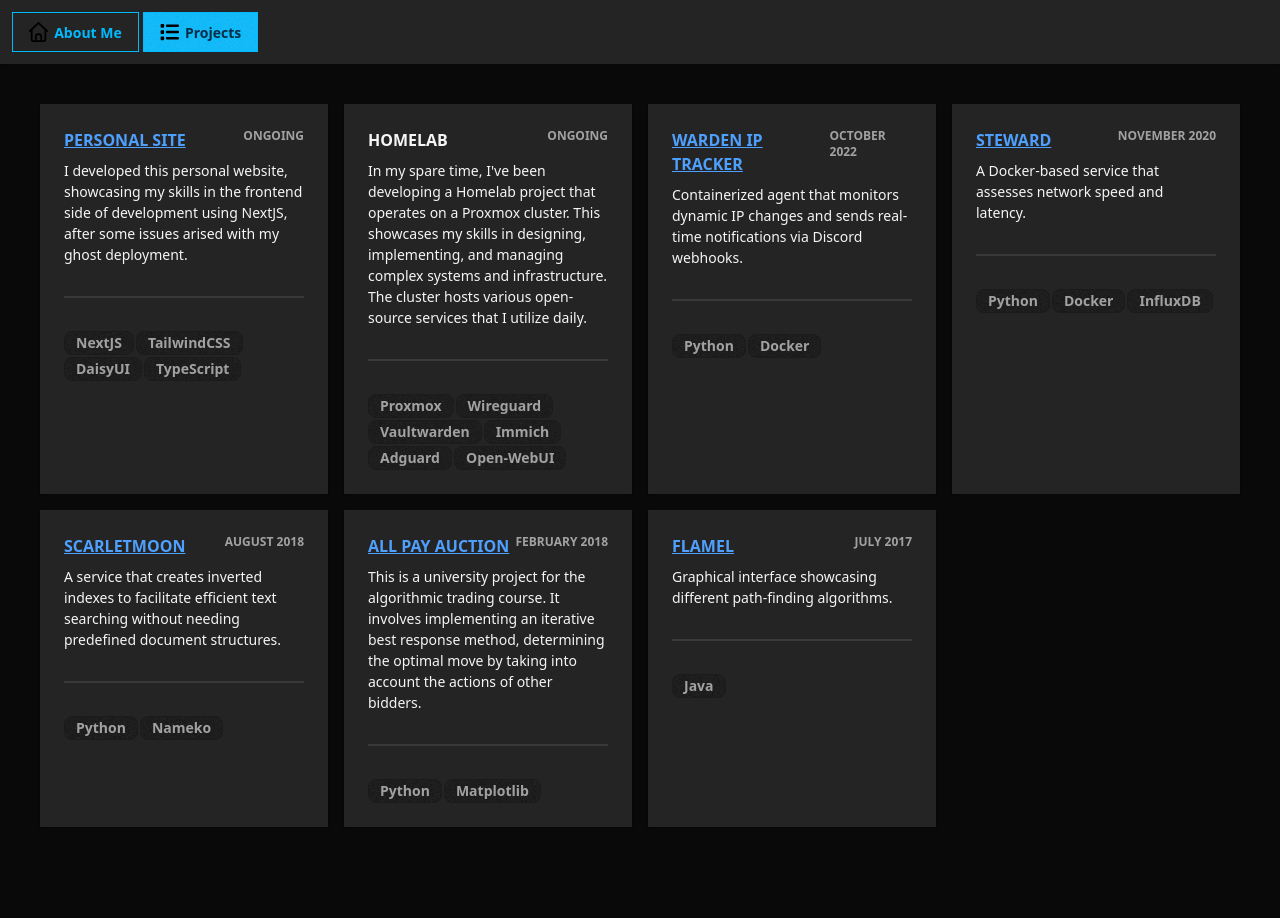
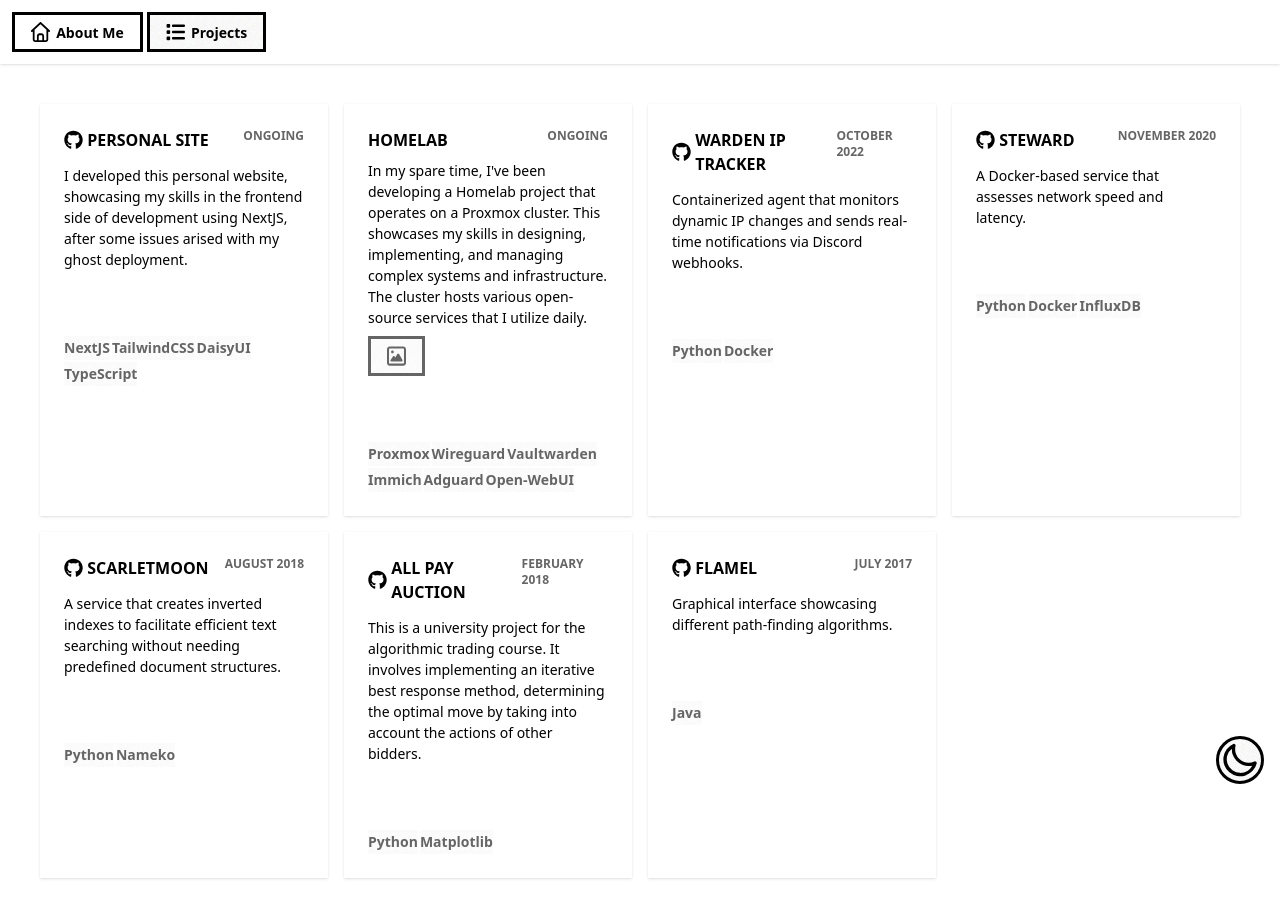
Before and after one commit to giannis-papaioannou/papaioannou.dev, a Next.js app: page /projects in a window 1280 px wide. Before the commit the page ends 867 px from the top, so only its background shows below. Built offline with nearby package versions, Linux system fonts and the light colour scheme.

Commit message:
new: various improvements to the links of the projects new: projects can show images fix: adds missing alt text new: adds theme switcher

```diff
--- a/app/globals.css
+++ b/app/globals.css
@@ -1,12 +1,48 @@
 @import "tailwindcss";
 @plugin "daisyui" {
-  themes: dark --default --prefersdark;
+  themes: light, dark --prefersdark;
 }
 /* https://daisyui.com/theme-generator/#theme=eJx9lPFu4yAMxl8FRZp0J60WNgSSexua0Gu0NFSQaN1O9-5HaK9NGrY_sX_fZxss_hSDOdniV9Ea_1a8Fo3rnd-F5miX0d3uGt-bYHfIecy4t745_kD5wjjjP58ZWjDE84xYMirPNG4Y7TDeuVpvuLPvTsZ_3BE9lwOskREBocqwG1sqZw2viZECLmmpCTbSbaaCKhmVEhTJLL4tUl2LxMaUhlqUS5lpmiWr5bUEI0GgFG7RrX2d7FXUSAFY6qVmsNPoTf_dm9yQ7ZVXG7QbDu7RKqZWpWCEJRDhM5l3BI41i2sClRar-5vieCHcYZXGQs1QEcgqg-aXBDhh1ChAXPm_Gz90w--nxyQUTGpQXGbYLwdQTAtQ1UpjvXf-0b1I7kLHVQEhcEN-1XzsBzWI27zetN0U4m71thmTPYfS29Myeehs32Yze3eZ4_-jofu0aysqV7mH0yOxd761M43nSwq09jweZyidBtcFezu19mCmPk40-sm-FmdvD9aH9JOk0N9_RrJF-A */
 
 @plugin "daisyui/theme" {
+  name: "light";
+  default: false;
+  prefersdark: false;
+  color-scheme: "light";
+  --color-base-100: oklch(98% 0.003 247.858);
+  --color-base-200: oklch(96% 0.007 247.896);
+  --color-base-300: oklch(92% 0.013 255.508);
+  --color-base-content: oklch(20% 0.042 265.755);
+  --color-primary: oklch(80% 0.105 251.813);
+  --color-primary-content: oklch(28% 0.091 267.935);
+  --color-secondary: oklch(81% 0.117 11.638);
+  --color-secondary-content: oklch(27% 0.105 12.094);
+  --color-accent: oklch(0% 0 0);
+  --color-accent-content: oklch(100% 0 0);
+  --color-neutral: oklch(37% 0.044 257.287);
+  --color-neutral-content: oklch(98% 0.003 247.858);
+  --color-info: oklch(74% 0.16 232.661);
+  --color-info-content: oklch(29% 0.066 243.157);
+  --color-success: oklch(76% 0.177 163.223);
+  --color-success-content: oklch(26% 0.051 172.552);
+  --color-warning: oklch(75% 0.183 55.934);
+  --color-warning-content: oklch(26% 0.079 36.259);
+  --color-error: oklch(70% 0.191 22.216);
+  --color-error-content: oklch(25% 0.092 26.042);
+  --radius-selector: 1rem;
+  --radius-field: 0.25rem;
+  --radius-box: 0rem;
+  --size-selector: 0.25rem;
+  --size-field: 0.25rem;
+  --border: 1px;
+  --depth: 0;
+  --noise: 1;
+}
+
+
+@plugin "daisyui/theme" {
   name: "dark";
-  default: true;
+  default: false;
   prefersdark: true;
   color-scheme: "dark";
   --color-base-100: oklch(14% 0 0);
--- a/app/layout.tsx
+++ b/app/layout.tsx
@@ -28,6 +28,29 @@
         className={`${geistSans.variable} ${geistMono.variable} antialiased`}
       >
         {children}
+        <div className="fab">
+          {/* a focusable div with tabIndex is necessary to work on all browsers. role="button" is necessary for accessibility */}
+          <label className="btn btn-lg btn-circle btn-primary swap swap-rotate">
+            {/* this hidden checkbox controls the state */}
+            <input type="checkbox" className="theme-controller" value="light" />
+            {/* moon icon */}
+            <svg
+              className="swap-off h-10 w-10 fill-current"
+              xmlns="http://www.w3.org/2000/svg"
+              viewBox="0 0 24 24"
+            >
+              <path d="M21.64,13a1,1,0,0,0-1.05-.14,8.05,8.05,0,0,1-3.37.73A8.15,8.15,0,0,1,9.08,5.49a8.59,8.59,0,0,1,.25-2A1,1,0,0,0,8,2.36,10.14,10.14,0,1,0,22,14.05,1,1,0,0,0,21.64,13Zm-9.5,6.69A8.14,8.14,0,0,1,7.08,5.22v.27A10.15,10.15,0,0,0,17.22,15.63a9.79,9.79,0,0,0,2.1-.22A8.11,8.11,0,0,1,12.14,19.73Z" />
+            </svg>
+            {/* sun icon */}
+            <svg
+              className="swap-on h-10 w-10 fill-current"
+              xmlns="http://www.w3.org/2000/svg"
+              viewBox="0 0 24 24"
+            >
+              <path d="M5.64,17l-.71.71a1,1,0,0,0,0,1.41,1,1,0,0,0,1.41,0l.71-.71A1,1,0,0,0,5.64,17ZM5,12a1,1,0,0,0-1-1H3a1,1,0,0,0,0,2H4A1,1,0,0,0,5,12Zm7-7a1,1,0,0,0,1-1V3a1,1,0,0,0-2,0V4A1,1,0,0,0,12,5ZM5.64,7.05a1,1,0,0,0,.7.29,1,1,0,0,0,.71-.29,1,1,0,0,0,0-1.41l-.71-.71A1,1,0,0,0,4.93,6.34Zm12,.29a1,1,0,0,0,.7-.29l.71-.71a1,1,0,1,0-1.41-1.41L17,5.64a1,1,0,0,0,0,1.41A1,1,0,0,0,17.66,7.34ZM21,11H20a1,1,0,0,0,0,2h1a1,1,0,0,0,0-2Zm-9,8a1,1,0,0,0-1,1v1a1,1,0,0,0,2,0V20A1,1,0,0,0,12,19ZM18.36,17A1,1,0,0,0,17,18.36l.71.71a1,1,0,0,0,1.41,0,1,1,0,0,0,0-1.41ZM12,6.5A5.5,5.5,0,1,0,17.5,12,5.51,5.51,0,0,0,12,6.5Zm0,9A3.5,3.5,0,1,1,15.5,12,3.5,3.5,0,0,1,12,15.5Z" />
+            </svg>
+          </label>
+        </div>
       </body>
     </html>
   );
--- a/components/about-me/about.tsx
+++ b/components/about-me/about.tsx
@@ -8,7 +8,7 @@
     <>
       <div className="card md:card-border bg-base-100 shadow-sm md:w-90 md:mt-0 md:h-fit md:m-2">
         <figure>
-          <img src="images/me.png" />
+          <img src="images/me.png"  alt="personal-photo"/>
         </figure>
         <div className="card-body bg-base-300">
           <div>
--- a/components/about-me/certificates.tsx
+++ b/components/about-me/certificates.tsx
@@ -2,7 +2,7 @@
 
 export default function CertificatesList() {
   return (
-    <div className="card bg-base-100 shadow-sm md:w-100">
+    <div className="card bg-base-100 glass md:w-100">
       <div className="card-body">
         <h2 className="card-title uppercase font-semibold">Certificates</h2>
         <ul className="list bg-base-200">
--- a/components/about-me/education.tsx
+++ b/components/about-me/education.tsx
@@ -1,10 +1,11 @@
 export default function Education() {
   return (
-    <div className="card bg-base-100 shadow-sm md:w-90 md:h-fit mt-5 md:mt-0 md:m-2 glass">
+    <div className="card bg-base-100 md:w-90 md:h-fit mt-5 md:mt-0 md:m-2 glass">
       <figure>
         <img
           src="images/unipi-ds.jpeg"
           className="max-w-sm rounded-lg mt-5 shadow-2xl"
+          alt="university-of-piraeus-logo"
         />
       </figure>
       <div className="card-body">
--- a/components/about-me/experience.tsx
+++ b/components/about-me/experience.tsx
@@ -31,6 +31,7 @@
                 height: "100%",
                 objectFit: "cover",
               }}
+              alt={`logo from company ${experience.work}`}
             />
           </figure>
           {experience.work}
--- a/components/about-me/skills.tsx
+++ b/components/about-me/skills.tsx
@@ -2,7 +2,7 @@
 
 export default function CareerSkills() {
   return (
-    <div className="card bg-base-100 shadow-sm md:w-100">
+    <div className="card bg-base-100 md:w-100">
       <div className="card-body">
         <h2 className="card-title uppercase font-semibold">Skills</h2>
         <ul className="list bg-base-200">
--- a/components/navbar.tsx
+++ b/components/navbar.tsx
@@ -8,13 +8,13 @@
     name: "about-me",
     href: "/",
     display: "About Me",
-    svg: <Image src={HouseSvg} width={19.2} height={19.2} alt="" />,
+    svg: <Image src={HouseSvg} width={19.2} height={19.2} alt="home-icon" />,
   },
   {
     name: "projects",
     href: "/projects",
     display: "Projects",
-    svg: <Image src={ListSvg} width={19.2} height={19.2} alt="" />,
+    svg: <Image src={ListSvg} width={19.2} height={19.2} alt="projects-icon" />,
   },
 ];
 
@@ -44,19 +44,6 @@
         <div className="hidden lg:flex lg:navbar-end"></div>
       </div>
       <div className="hidden md:flex lg:hidden justify-center">{children}</div>
-
-      {/* <div className="flex sm:hidden dock bg-accent">
-        {nav_links.map((link) => (
-          <a
-            href={link.href}
-            className={`${link.name === active ? "dock-active" : ""} dock-item`}
-            key={link.name}
-          >
-            {link.svg}
-            <span className={`dock-label bg-base-300 `}>{link.display}</span>
-          </a>
-        ))}
-      </div> */}
     </>
   );
 }
--- /dev/null
+++ b/components/projects/project.tsx
@@ -0,0 +1,115 @@
+"use client";
+
+import Image from "next/image";
+import ImageSvg from "../../public/svgs/image-regular.svg";
+import GithubSvg from "../../public/svgs/github-brands-solid.svg";
+import { ProjectCategory } from "@/data/types";
+
+export default function ProjectCard({ project }: { project: ProjectCategory }) {
+  const hasImages: boolean = project.images.length > 0;
+  const openModal = (identifier: string) => {
+    const modalDialog = document.getElementById(
+      identifier,
+    ) as HTMLDialogElement;
+    modalDialog.showModal();
+  };
+  return (
+    <>
+      {hasImages && (
+        <dialog
+          id={`modal-${project.title}`}
+          className="modal"
+        >
+          <div className="modal-box w-11/12 max-w-3xl">
+            <div className="carousel w-full">
+              {project.images.map((image, index) => (
+                <div
+                  id={`slider-${index}`}
+                  className="carousel-item relative w-full"
+                  key={`project-${project.title}-${index}`}
+                >
+                  <img
+                    src={image}
+                    className="w-full"
+                    alt={`Image for project ${project.title} - index: ${index}`}
+                  />
+                </div>
+              ))}
+            </div>
+            <div className="modal-action">
+              <form method="dialog">
+                {/* if there is a button in form, it will close the modal */}
+                <button className="btn">Close</button>
+              </form>
+            </div>
+          </div>
+        </dialog>
+      )}
+
+      <div className="card bg-base-300 shadow-sm sm:max-w-lg mt-5 sm:mt-0">
+        <div className="card-body">
+          <div className="flex justify-between">
+            {project.link && project.link.startsWith("https://github.com") ? (
+              <div>
+                <a
+                  className="text-base inline-flex gap-1 uppercase text-primary font-bold opacity-100"
+                  href={project.link}
+                >
+                  <Image
+                    src={GithubSvg}
+                    width={19.2}
+                    height={19.2}
+                    alt="click-for-more-icon"
+                  />
+                  {project.title}
+                </a>
+              </div>
+            ) : (
+              <a
+                className={`text-base uppercase font-bold opacity-100 ${project.link && "text-secondary underline"}`}
+                href={project.link ? project.link : undefined}
+                target="_blank"
+              >
+                {project.title}
+              </a>
+            )}
+            <div className="text-xs uppercase font-semibold opacity-60 md:flex justify-end">
+              {project.status}
+            </div>
+          </div>
+          <div className="text-md">{project.description}</div>
+
+          {hasImages && (
+            <>
+              <div className="text-xs font-semibold opacity-60">
+                <button
+                  className="btn btn-primary"
+                  onClick={() => openModal(`modal-${project.title}`)}
+                >
+                  <Image
+                    src={ImageSvg}
+                    width={19.2}
+                    height={19.2}
+                    alt="click-for-more-icon"
+                  />
+                </button>
+              </div>
+            </>
+          )}
+          {project.tags.length > 0 && (
+            <>
+              <div className="divider" />
+              <div className="text-xs font-semibold opacity-60">
+                {project.tags.map((tag) => (
+                  <div className="badge mr-0.5 mt-0.5" key={tag}>
+                    {tag}
+                  </div>
+                ))}
+              </div>
+            </>
+          )}
+        </div>
+      </div>
+    </>
+  );
+}
--- a/components/projects/projects.tsx
+++ b/components/projects/projects.tsx
@@ -1,43 +1,11 @@
 import { projects } from "@/data/projects";
-import GithubSvg from "../../public/svgs/github-brands-solid.svg";
-import Image from "next/image";
+import ProjectCard from "./project";
 
 export default function ProjectsList() {
   return (
     <>
       {projects.map((project) => (
-        <div
-          className="card bg-base-300 shadow-sm sm:max-w-lg mt-5 sm:mt-0"
-          key={project.title}
-        >
-          <div className="card-body">
-            <div className="flex justify-between">
-              <a
-                className={`text-base uppercase font-bold opacity-100 ${project.link && "text-secondary underline"}`}
-                href={project.link ? project.link : undefined}
-                target="_blank"
-              >
-                {project.title}
-              </a>
-              <div className="text-xs uppercase font-semibold opacity-60 md:flex justify-end">
-                {project.status}
-              </div>
-            </div>
-            <div className="text-md">{project.description}</div>
-            {project.tags.length > 0 && (
-              <>
-                <div className="divider" />
-                <div className="text-xs font-semibold opacity-60">
-                  {project.tags.map((tag) => (
-                    <div className="badge mr-0.5 mt-0.5" key={tag}>
-                      {tag}
-                    </div>
-                  ))}
-                </div>
-              </>
-            )}
-          </div>
-        </div>
+        <ProjectCard project={project} key={project.title} />
       ))}
     </>
   );
--- a/data/projects.ts
+++ b/data/projects.ts
@@ -11,7 +11,7 @@
     link: "https://github.com/giannis-papaioannou/papaioannou.dev",
   },
   {
-    images: [],
+    images: ["images/homelab.png"],
     title: "Homelab",
     description:
       "In my spare time, I've been developing a Homelab project that operates on a Proxmox cluster. This showcases my skills in designing, implementing, and managing complex systems and infrastructure. The cluster hosts various open-source services that I utilize daily.",
```
Also changed, not shown: public/images/homelab.png (added), public/svgs/image-regular.svg (added).
